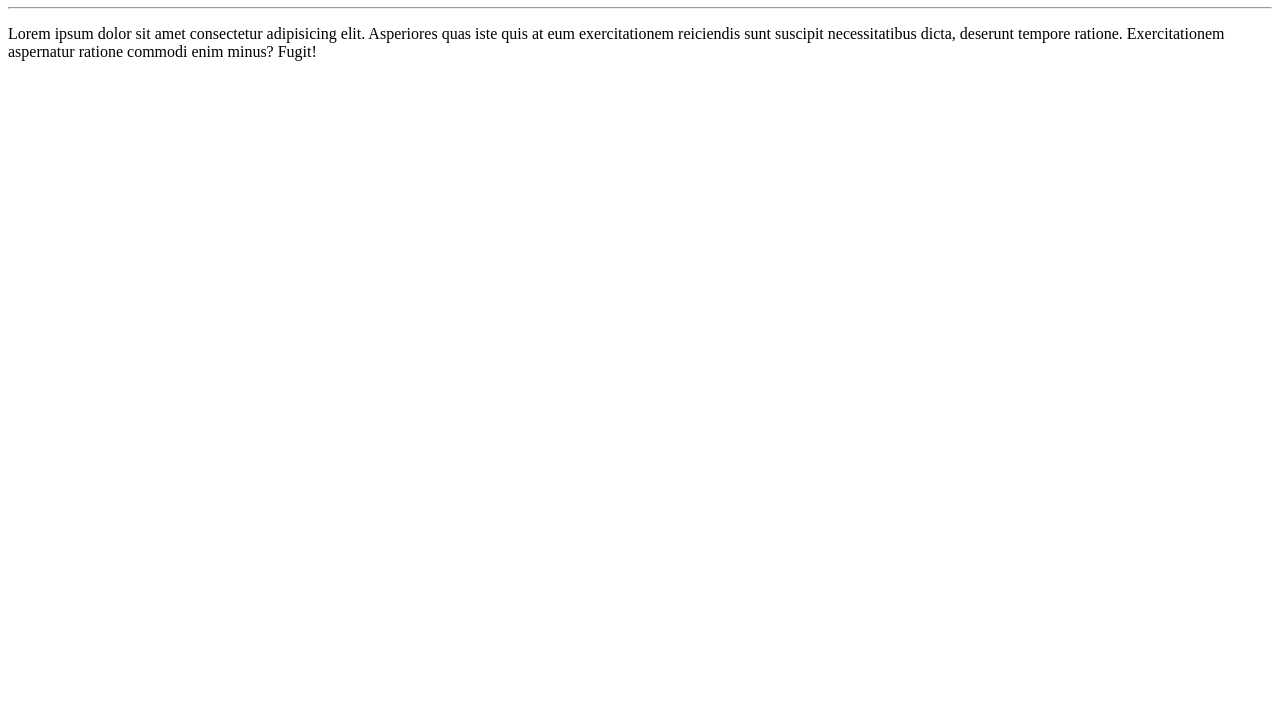
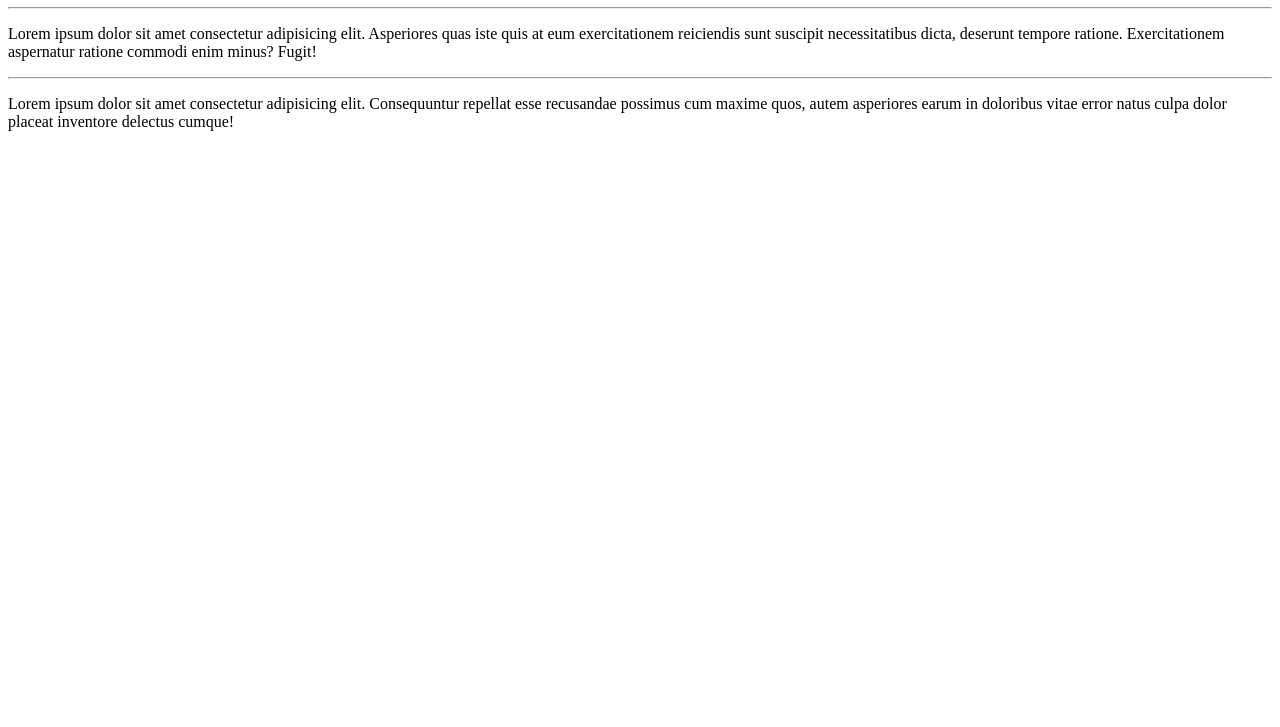
Before and after one commit to josuebuenor/Ola-Mundo, a plain HTML site: page site-exemplo/index.html in a window 1280 px wide. Shown: the part 73-800 px from the top of the page. Drawn offline with Linux system fonts and the light colour scheme.

Commit message:
Adicionei um paragráfo

```diff
--- a/site-exemplo/index.html
+++ b/site-exemplo/index.html
@@ -10,5 +10,7 @@
     <h1>Olá, Mundo!!</h1>
     <hr>
     <p>Lorem ipsum dolor sit amet consectetur adipisicing elit. Asperiores quas iste quis at eum exercitationem reiciendis sunt suscipit necessitatibus dicta, deserunt tempore ratione. Exercitationem aspernatur ratione commodi enim minus? Fugit!</p>
+    <hr>
+    <p>Lorem ipsum dolor sit amet consectetur adipisicing elit. Consequuntur repellat esse recusandae possimus cum maxime quos, autem asperiores earum in doloribus vitae error natus culpa dolor placeat inventore delectus cumque!</p>
 </body>
 </html>
```
